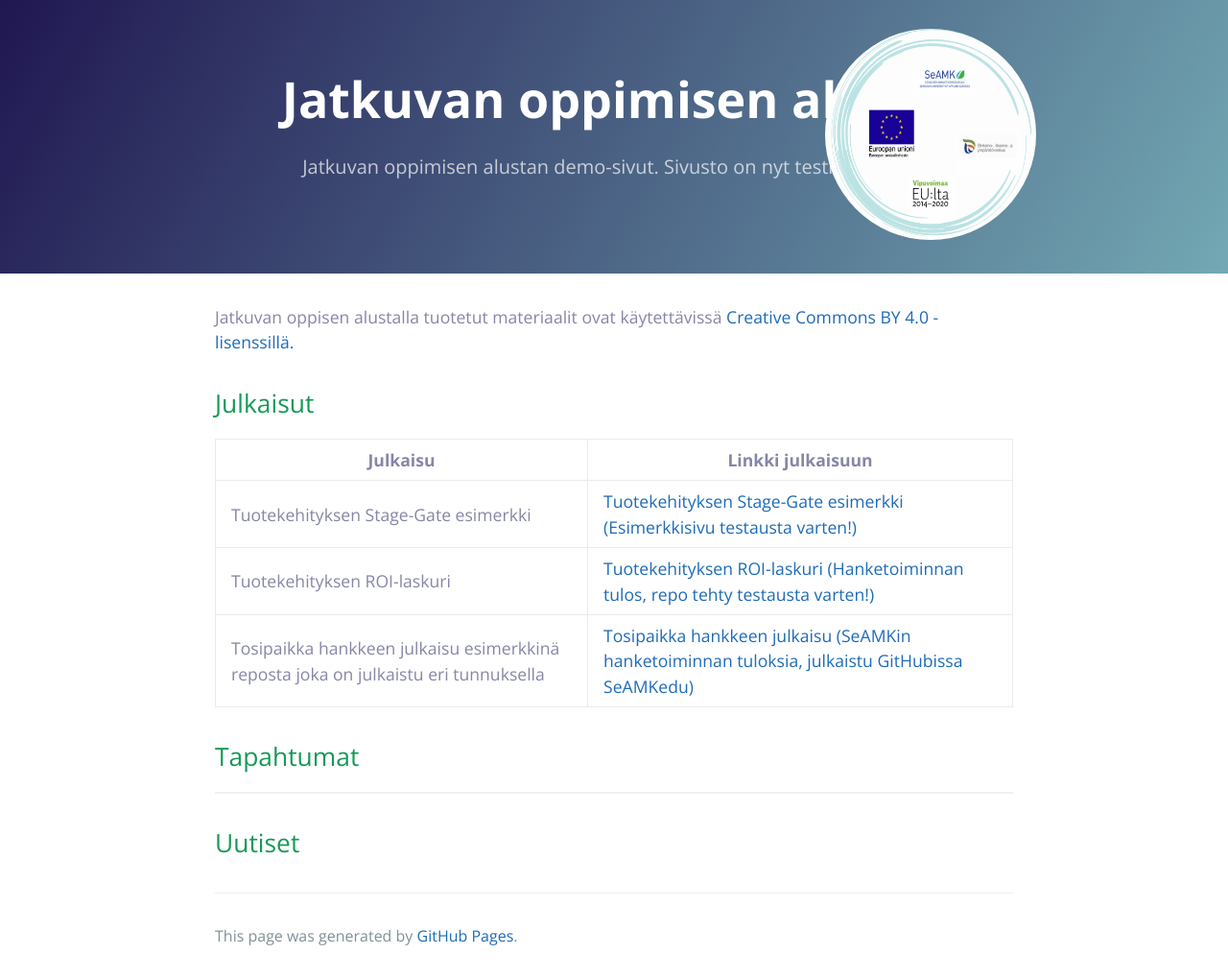
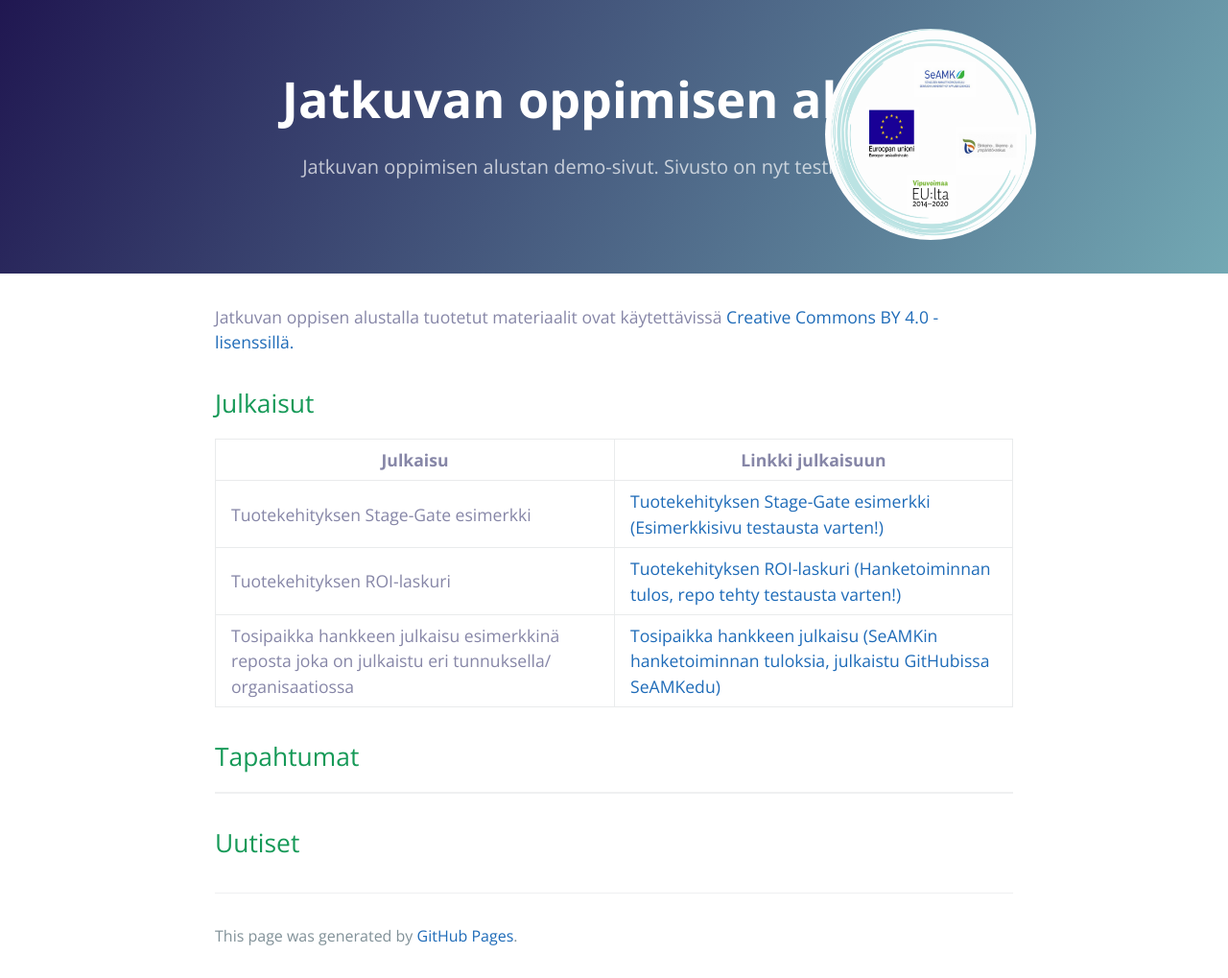
Before and after one commit to martti-testi/martti-testi.github.io, a Jekyll site: the page built from index.md, in a window 1280 px wide. Shown: the whole page at 96% size. Built offline with Jekyll 4.4.1, drawn with Linux system fonts in a browser that asks for light colours.

Commit message:
Update index.md

```diff
--- a/index.md
+++ b/index.md
@@ -8,7 +8,7 @@ Jatkuvan oppisen alustalla tuotetut materiaalit ovat käytettävissä [Creative
 |----|----|
 | Tuotekehityksen Stage-Gate esimerkki  | [Tuotekehityksen Stage-Gate esimerkki (Esimerkkisivu testausta varten!)](https://github.com/SeAMK-alykkaat-teknologiat/Tuotekehitys-Stage-Gate-esimerkki.git) |
 | Tuotekehityksen ROI-laskuri | [Tuotekehityksen ROI-laskuri (Hanketoiminnan tulos, repo tehty testausta varten!)](https://github.com/SeAMK-alykkaat-teknologiat/Tuotekehitys-ROI-tuotekehityslaskuri.git)|
-| Tosipaikka hankkeen julkaisu esimerkkinä reposta joka on julkaistu eri tunnuksella | [Tosipaikka hankkeen julkaisu (SeAMKin hanketoiminnan tuloksia, julkaistu GitHubissa SeAMKedu)](https://github.com/SeAMKedu/tosipaikka-indoor-positioning.git)|
+| Tosipaikka hankkeen julkaisu esimerkkinä reposta joka on julkaistu eri tunnuksella/ organisaatiossa | [Tosipaikka hankkeen julkaisu (SeAMKin hanketoiminnan tuloksia, julkaistu GitHubissa SeAMKedu)](https://github.com/SeAMKedu/tosipaikka-indoor-positioning.git)|
 
 
 
```
